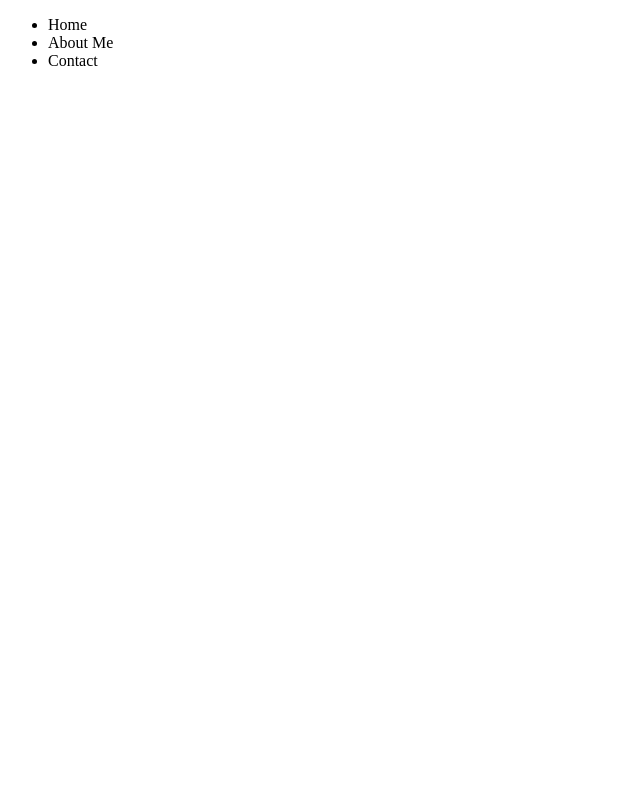
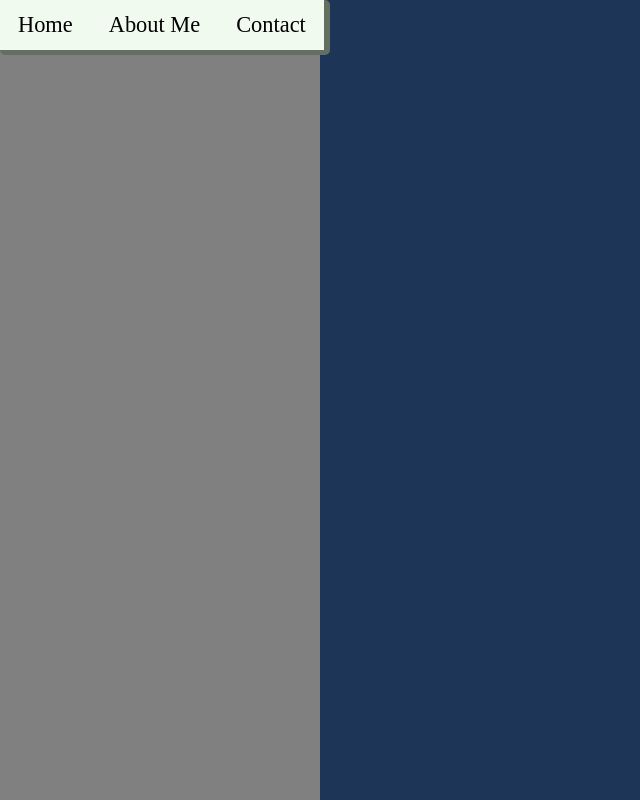
Before and after one commit to Swixh/My-Personal-Website, a plain HTML site: page index.html in a window 1280 px wide. Shown: the whole page, without its empty margins (0-640 px from the left). Drawn offline with Linux system fonts and the light colour scheme.

Commit message:
Updated CSS

```diff
--- a/index.html
+++ b/index.html
@@ -2,14 +2,23 @@
 <html lang="en">
   <head>
     <title>My Personal Website</title>
+    <link rel="stylesheet" href="./style.css" />
   </head>
   <body>
-    <nav id="nav-bar">
+    <nav>
       <ul>
-        <li>Home</li>
-        <li>About Me</li>
-        <li>Contact</li>
+        <li><a href="#">Home</a></li>
+        <li><a href="#">About Me</a></li>
+        <li><a href="#">Contact</a></li>
       </ul>
     </nav>
+    <main id="content">
+      <table>
+        <thead>
+          <th>Name</th>
+          <th>Age</th>
+        </thead>
+      </table>
+    </main>
   </body>
 </html>
--- a/style.css
+++ b/style.css
@@ -1,4 +1,54 @@
-nav#nav-bar {
-  height: 20px;
-  width: 40px;
+body {
+  margin: 0;
+  background-color: #1d3557;
 }
+
+/* nav#nav-bar {
+  height: 70px;
+  width: 100%;
+  background-color: grey;
+  position: relative;
+} */
+
+ul {
+  list-style-type: none;
+  margin: 0;
+  padding: 0;
+  position: fixed;
+  top: 0;
+  width: 100%;
+}
+
+nav {
+  background-color: #636f60;
+  width: 330px;
+  height: 55px;
+  border-radius: 5px;
+  position: fixed;
+}
+
+li {
+  float: left;
+  font-size: 1.4em;
+  padding-left: 20px;
+  background-color: #f1faee;
+  padding: 4px 10px;
+}
+
+li a {
+  display: block;
+  text-decoration: none;
+  color: #000;
+  padding: 8px;
+  /* border-right: 1px solid rgba(241, 250, 238, 0.5); */
+}
+
+li a:hover {
+  background-color: rgba(241, 250, 238, 0.88);
+}
+
+main#content {
+  width: 320px;
+  height: 100vh;
+  background-color: grey;
+}
```
